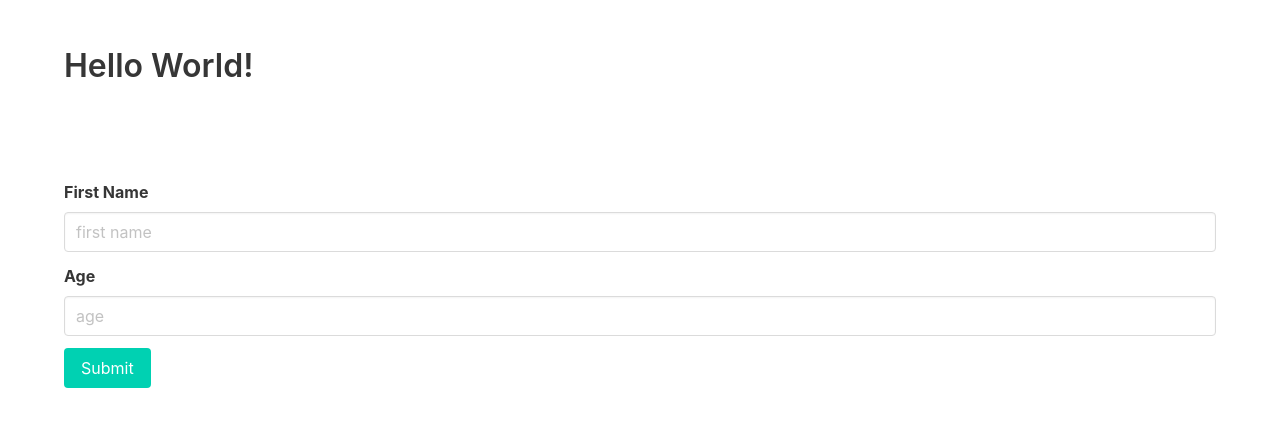
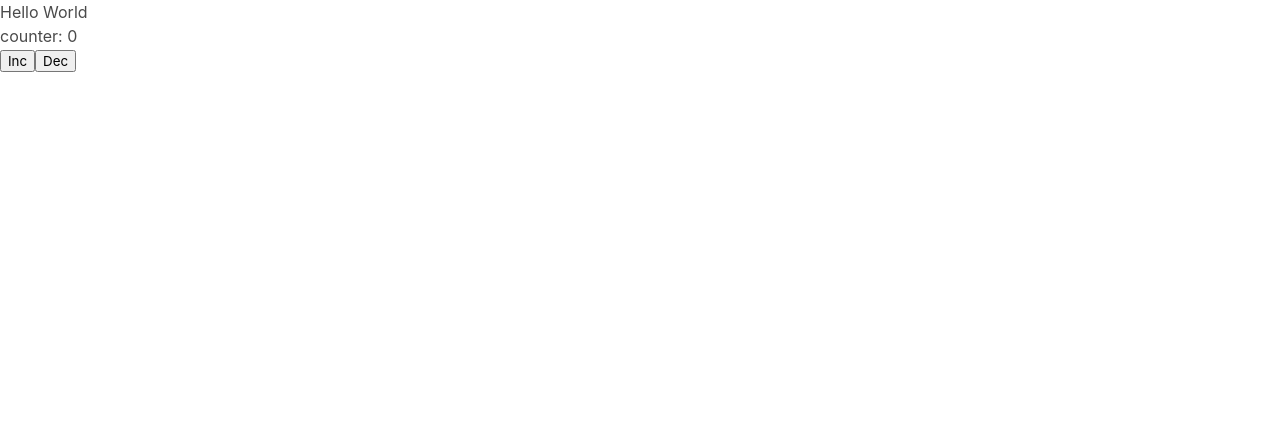
Before and after one commit to sentou-sy/react-testing-playground, a React (Create React App) app: page / in a window 1280 px wide. Shown: the top 426 px of the page. Built offline with nearby package versions, Linux system fonts and the light colour scheme.

Commit message:
feature: Redux installed

```diff
--- a/package.json
+++ b/package.json
@@ -5,7 +5,9 @@
   "dependencies": {
     "bulma": "^0.8.2",
     "react": "^16.13.1",
-    "react-dom": "^16.13.1"
+    "react-dom": "^16.13.1",
+    "react-redux": "^7.2.0",
+    "redux": "^4.0.5"
   },
   "scripts": {
     "start": "react-scripts start",
--- a/src/index.js
+++ b/src/index.js
@@ -1,6 +1,15 @@
 import React from "react";
 import ReactDOM from "react-dom";
-import App from "./App";
+// import App from "./App";
+import App from "./withRedux/App";
+import store from "./withRedux/store";
+import { Provider } from "react-redux";
 import "bulma";
 
-ReactDOM.render(<App />, document.querySelector("#root"));
+// ReactDOM.render(<App />, document.querySelector("#root"));
+ReactDOM.render(
+    <Provider store={store}>
+        <App />
+    </Provider>,
+    document.querySelector("#root")
+);
--- /dev/null
+++ b/src/withRedux/App.js
@@ -0,0 +1,19 @@
+import React from "react";
+import { increment, decrement } from "./actions";
+import { useSelector, useDispatch } from "react-redux";
+
+function App() {
+    const counter = useSelector(state => state.counter)
+    const dispatch = useDispatch();
+
+    return (
+        <div>
+            <h1>Hello World</h1>
+            <p>counter: { counter }</p>
+            <button onClick={ () => dispatch(increment()) }>Inc</button>
+            <button onClick={ ()=> dispatch(decrement()) }>Dec</button>
+        </div>
+    );
+}
+
+export default App;
--- /dev/null
+++ b/src/withRedux/actionTypes.js
@@ -0,0 +1,9 @@
+
+export const ADD_TODO = "add:Todo";
+export const REMOVE_TODO = "remove:Todo";
+export const INCREMENT = "increment:counter";
+export const DECREMENT = "decrement.counter";
+
+export default {
+    ADD_TODO, REMOVE_TODO, INCREMENT, DECREMENT
+}
--- /dev/null
+++ b/src/withRedux/actions.js
@@ -0,0 +1,12 @@
+import types from "./actionTypes";
+
+export function increment() {
+    return {
+        type: types.INCREMENT,
+    }
+}
+export function decrement() {
+    return {
+        type: types.DECREMENT,
+    }
+}
--- /dev/null
+++ b/src/withRedux/store.js
@@ -0,0 +1,22 @@
+import { createStore } from "redux";
+import { INCREMENT, DECREMENT } from './actionTypes';
+
+// reducer
+function counter(state = { counter: 0 }, action) {
+    switch (action.type) {
+        case INCREMENT:
+            return Object.assign(state, {
+                counter: state.counter + 1
+            });
+        case DECREMENT:
+            return Object.assign(state, {
+                counter: state.counter - 1
+            });
+        default:
+            return state;
+    }
+}
+
+let store = createStore(counter, window.__REDUX_DEVTOOLS_EXTENSION__ && window.__REDUX_DEVTOOLS_EXTENSION__());
+
+export default store;
```
Also changed, not shown: 1 other file (tests, documents, lock files or other folders).
